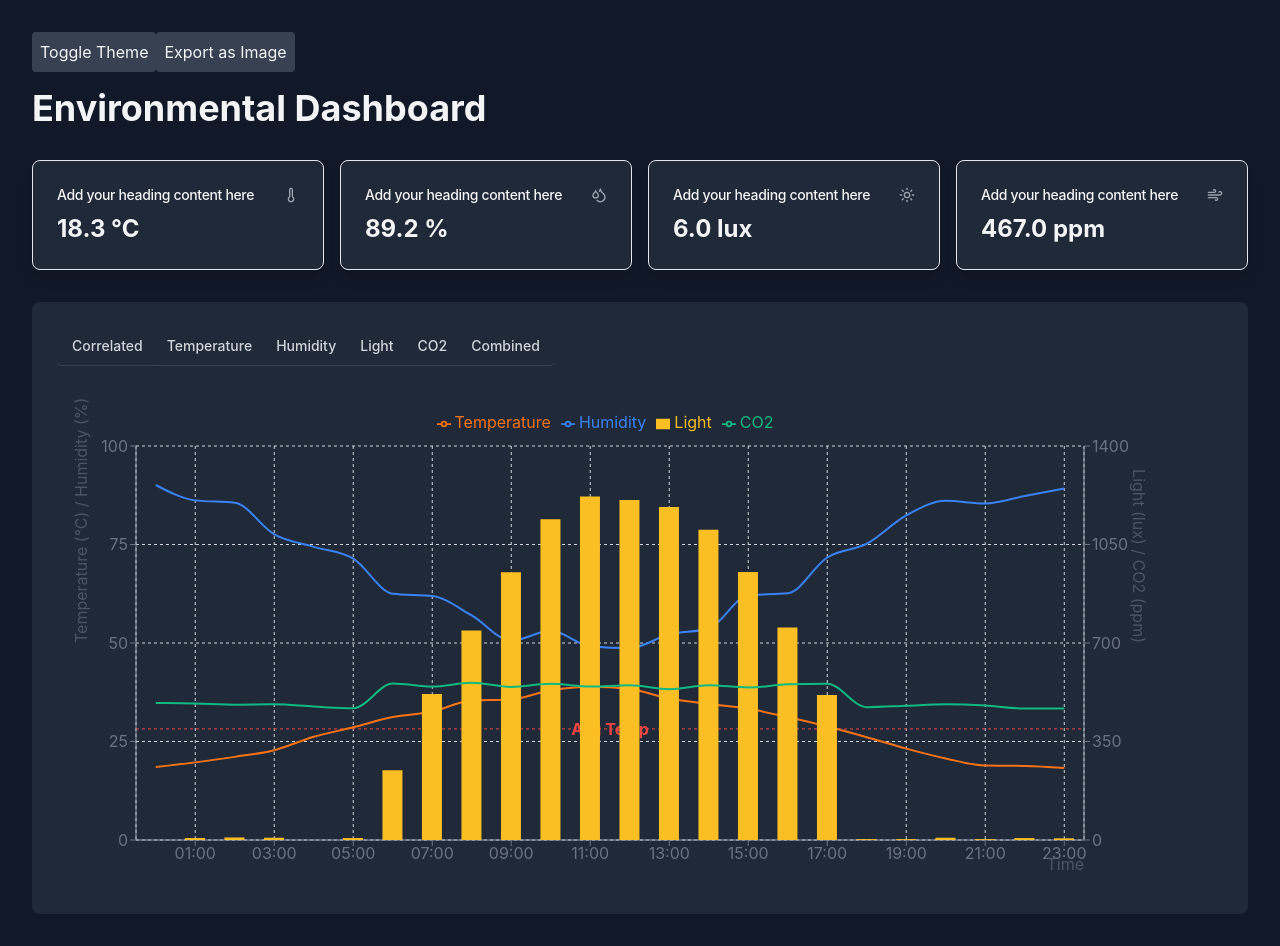
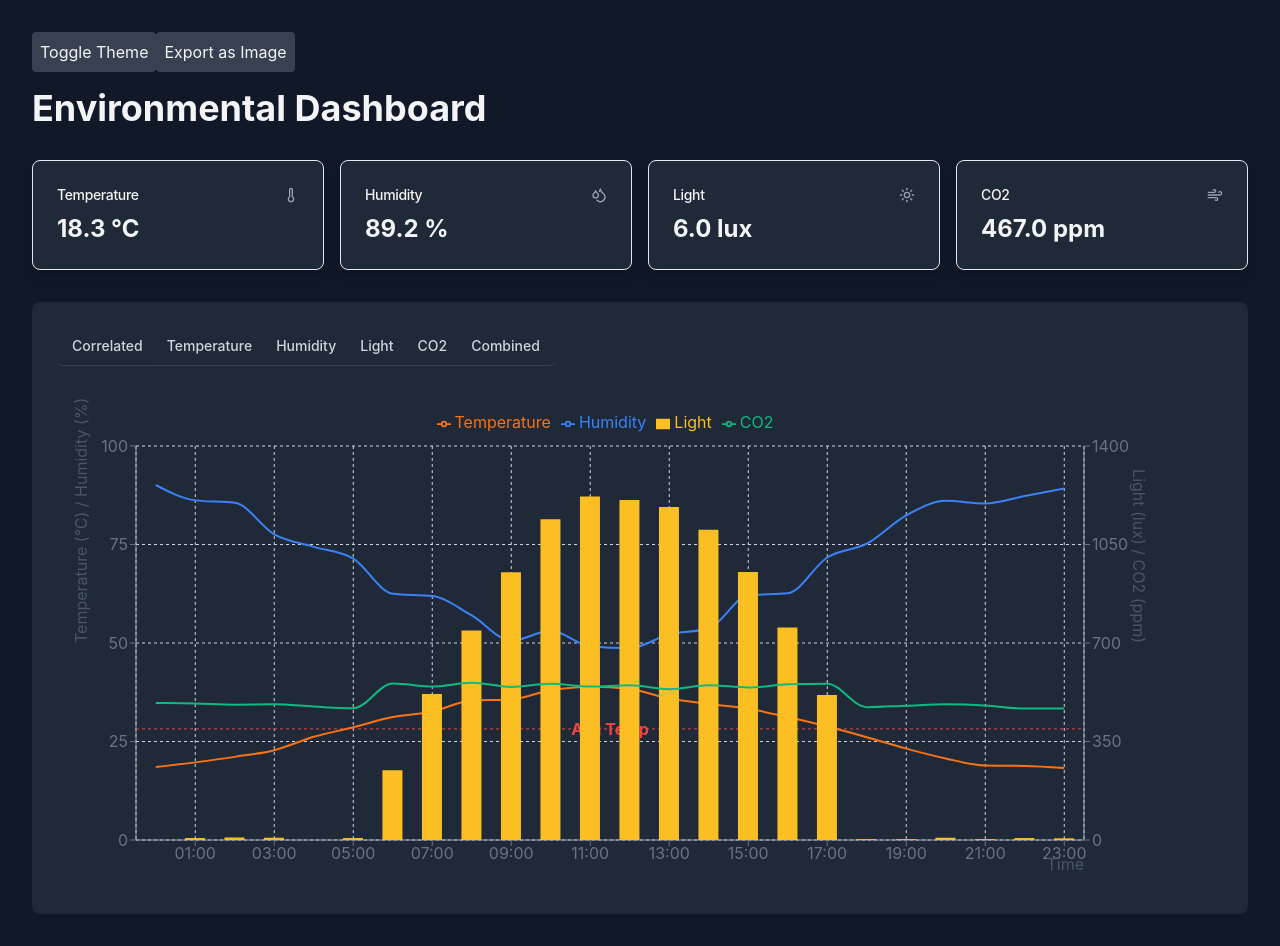
Before and after one commit to AxelDiazA2G/environmental-dashboard, a React (Create React App) app: page / in a window 1280 px wide. Built offline with nearby package versions, Linux system fonts and the light colour scheme.

Commit message:
refactor: Update CardTitle component to use HTMLHeadingElement instead of HTMLParagraphElement

```diff
--- a/src/components/ui/card.tsx
+++ b/src/components/ui/card.tsx
@@ -29,9 +29,9 @@ const CardHeader = React.forwardRef<
 CardHeader.displayName = "CardHeader";
 
 const CardTitle = React.forwardRef<
-  HTMLParagraphElement,
+  HTMLHeadingElement,
   React.HTMLAttributes<HTMLHeadingElement>
->(({ className, ...props }, ref) => (
+>(({ className, children, ...props }, ref) => (
   <h3
     ref={ref}
     className={cn(
@@ -40,7 +40,7 @@ const CardTitle = React.forwardRef<
     )}
     {...props}
   >
-    Add your heading content here
+    {children || "Card Title"}
   </h3>
 ));
 CardTitle.displayName = "CardTitle";
```
